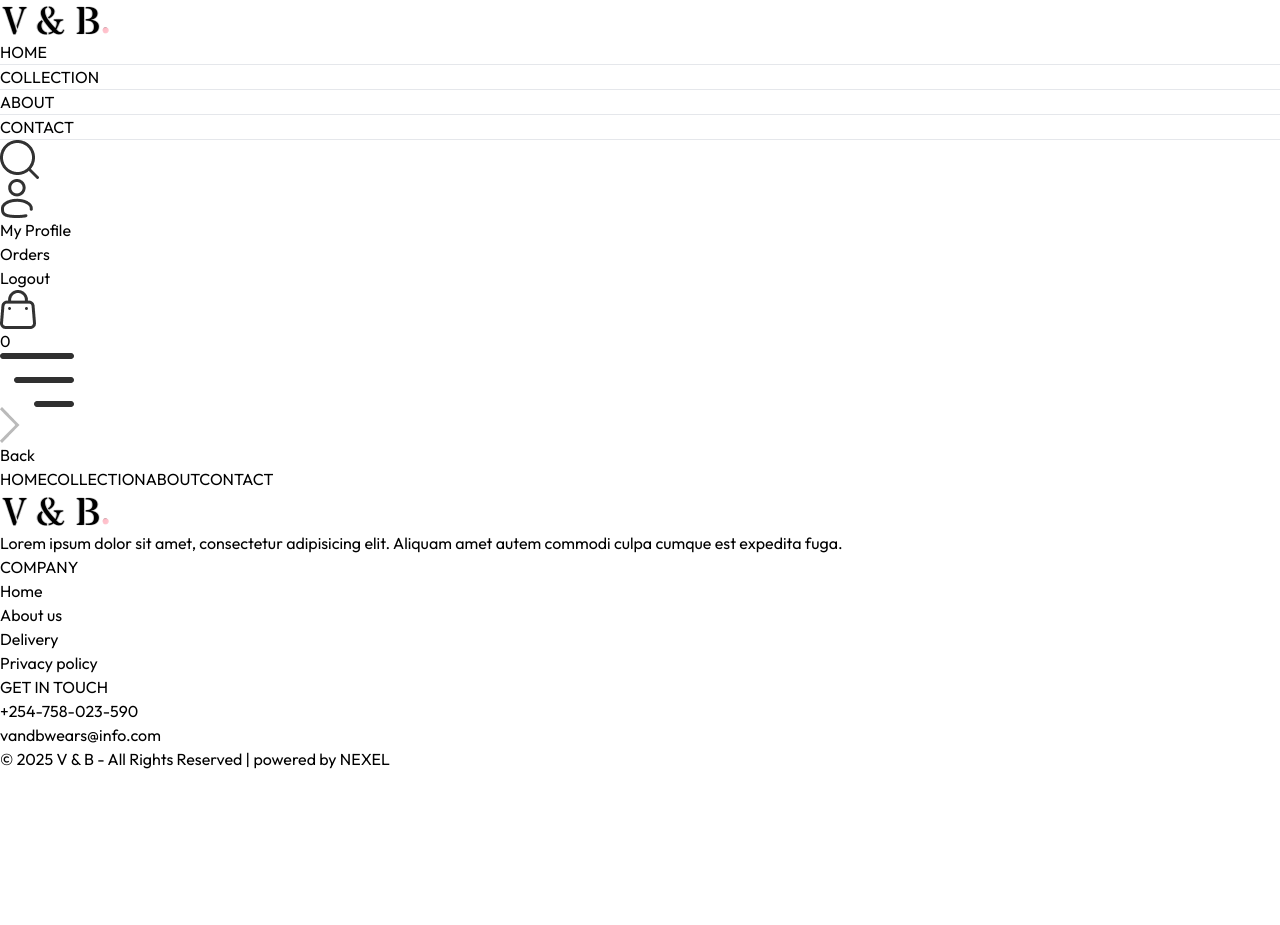
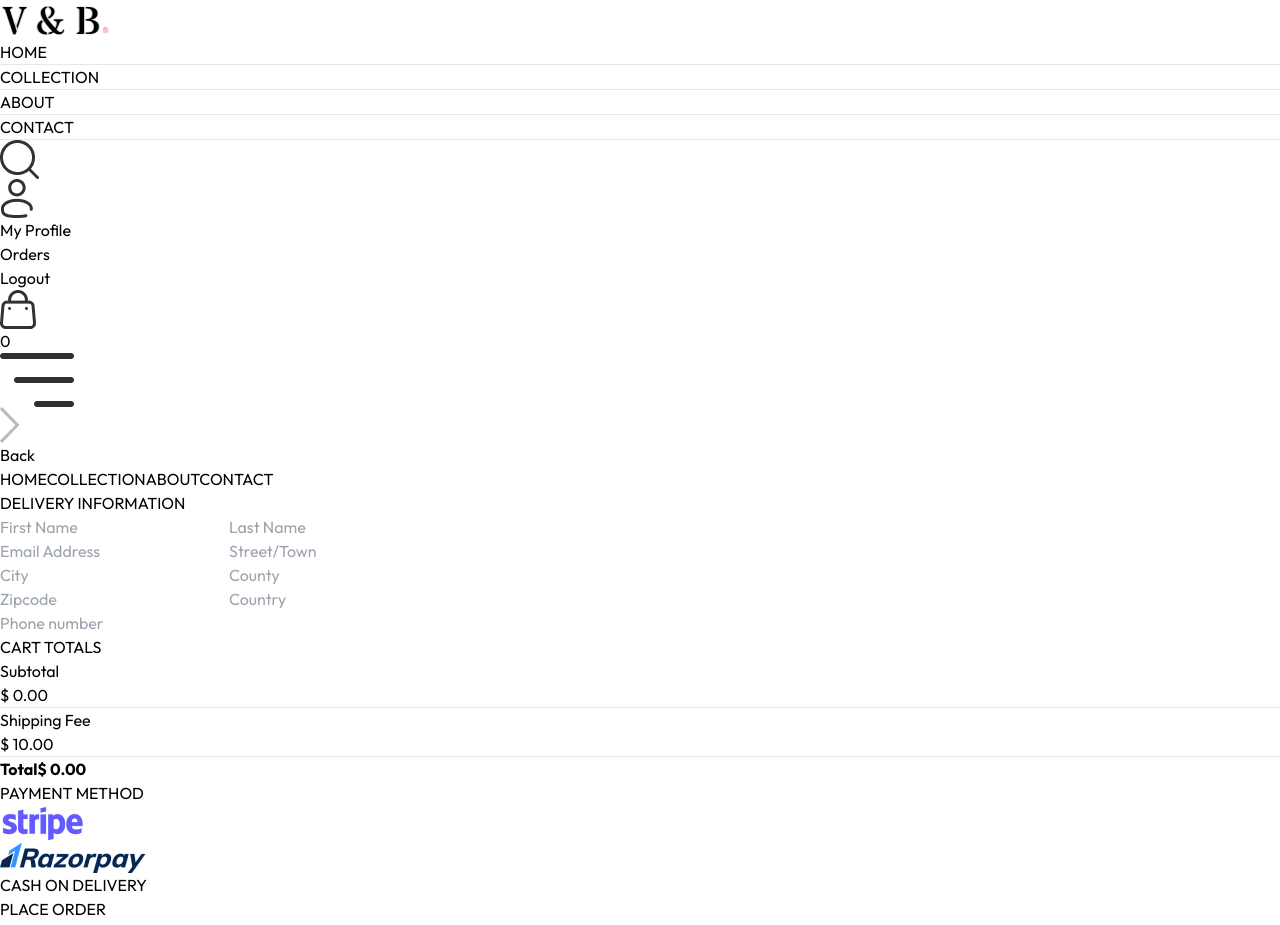
Before and after one commit to rodgerstar/V-B_Ecomerce, a React (Vite) app in the folder frontend/: page /place-order in a window 1280 px wide. Shown: the top 925 px of the page. Before the commit the page ends 800 px from the top, so only its background shows below. Built offline with nearby package versions, Linux system fonts and the light colour scheme.

Commit message:
place orders page complete

```diff
--- a/frontend/src/pages/PlaceOrder.jsx
+++ b/frontend/src/pages/PlaceOrder.jsx
@@ -1,9 +1,82 @@
-import React from "react";
+import React, {useContext, useState} from "react";
+import Title from "../components/Title.jsx";
+import CartTotal from "../components/CartTotal.jsx";
+import {assets} from "../assets/assets.js";
+import {ShopContext} from "../context/ShopContext.jsx";
 
 const PlaceOrder = () => {
+
+
+    const [method,setMethod] = useState('cod')
+
+    const {navigate} = useContext(ShopContext)
+
     return(
-        <div>
+        <div className='flex flex-col sm:flex-row justify-between gap-4 pt-5 sm:pt-14 min-h-[80vh] border-t'>
 
+            {/*left side*/}
+            <div className='flex flex-col gap-4 w-full sm:max-w-[480px]'>
+                <div className='text-xl sm:text-2xl my-3'>
+                    <Title text1={'DELIVERY'} text2={'INFORMATION'}/>
+                </div>
+                <div className='flex gap-3'>
+                    <input className='border border-gray-300 rounded py-1.5 px-3.5 w-full' type="text"
+                           placeholder='First Name'/>
+                    <input className='border border-gray-300 rounded py-1.5 px-3.5 w-full' type="text"
+                           placeholder='Last Name'/>
+                </div>
+                <input className='border border-gray-300 rounded py-1.5 px-3.5 w-full' type="email"
+                       placeholder='Email Address'/>
+                <input className='border border-gray-300 rounded py-1.5 px-3.5 w-full' type="text"
+                       placeholder='Street/Town'/>
+                <div className='flex gap-3'>
+                    <input className='border border-gray-300 rounded py-1.5 px-3.5 w-full' type="text"
+                           placeholder='City'/>
+                    <input className='border border-gray-300 rounded py-1.5 px-3.5 w-full' type="text"
+                           placeholder='County'/>
+                </div>
+                <div className='flex gap-3'>
+                    <input className='border border-gray-300 rounded py-1.5 px-3.5 w-full' type="number"
+                           placeholder='Zipcode'/>
+                    <input className='border border-gray-300 rounded py-1.5 px-3.5 w-full' type="text"
+                           placeholder='Country'/>
+                </div>
+                <input className='border border-gray-300 rounded py-1.5 px-3.5 w-full' type="number"
+                       placeholder='Phone number'/>
+            </div>
+
+            {/*right side*/}
+            <div className='mt-8'>
+                <div className='mt-8 min-w-80'>
+                    <CartTotal/>
+                </div>
+                <div className='mt-12'>
+                    <Title text1={'PAYMENT'} text2={'METHOD'} />
+
+                    {/*text payment selection*/}
+                    <div className='flex gap-3 flex-col lg:flex-row'>
+                        <div onClick={() => setMethod('stripe')}
+                             className='flex items-center gap-3 border p-2 px-3 cursor-pointer'>
+                            <p className={`min-w-3 h-3 border rounded-full ${method === 'stripe' ? 'bg-green-400' : ''}`}></p>
+                            <img className='h-5 mx-4' src={assets.stripe_logo} alt=""/>
+                        </div>
+                        <div onClick={() => setMethod('razorpay')}
+                             className='flex items-center gap-3 border p-2 px-3 cursor-pointer'>
+                            <p className={`min-w-3 h-3 border rounded-full ${method === 'razorpay' ? 'bg-green-400' : ''}`}></p>
+                            <img className='h-5 mx-4' src={assets.razorpay_logo} alt=""/>
+                        </div>
+                        <div onClick={() => setMethod('cod')}
+                             className='flex items-center gap-3 border p-2 px-3 cursor-pointer'>
+                            <p className={`min-w-3 h-3 border rounded-full ${method === 'cod' ? 'bg-green-400' : ''}`}></p>
+                            <p className='text-gray-500 text-sm font-medium mx-4'>CASH ON DELIVERY</p>
+                        </div>
+                    </div>
+                    <div className='w-full text-end mt-8'>
+                        <button onClick={()=>navigate('/orders')} className='bg-black text-white px-16 py-3 text-sm'>PLACE ORDER</button>
+                    </div>
+
+                </div>
+            </div>
         </div>
     )
 }
```
